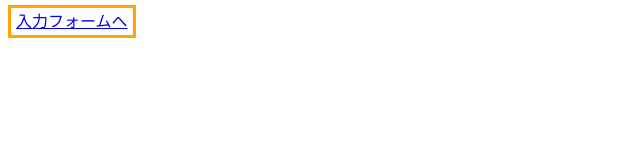
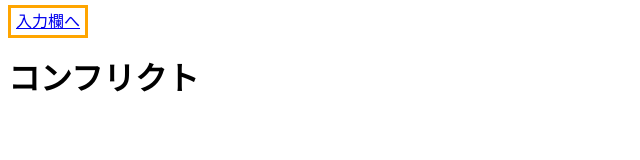
Before and after one commit to shoshosho0129/conflict-test, a plain HTML site: page index.html in a window 1280 px wide. Shown: the whole page, without its empty margins (0-640 px from the left). Drawn offline with Linux system fonts and the light colour scheme.

Commit message:
修正箇所
index.htmlのaタグの文字とh1を追加した
form.htmlのタイトルタグとbodyの中にpタグを追加した

```diff
--- a/index.html
+++ b/index.html
@@ -12,6 +12,7 @@
     <title>Document</title>
 </head>
 <body>
-    <a href="form.html" style="border: solid orange 3px;">入力フォームへ</a>
+    <a href="form.html" style="border: solid orange 3px;">入力欄へ</a>
+    <h1>コンフリクト</h1>
 </body>
 </html>
```
Also changed, not shown: form.html (+2 -1 lines).
